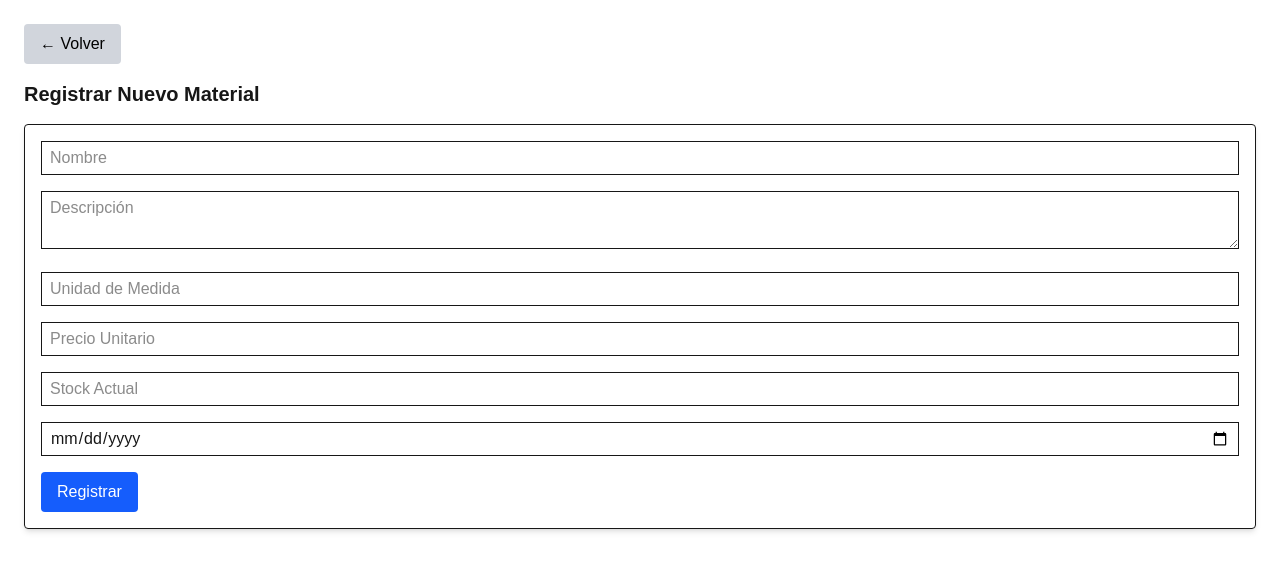
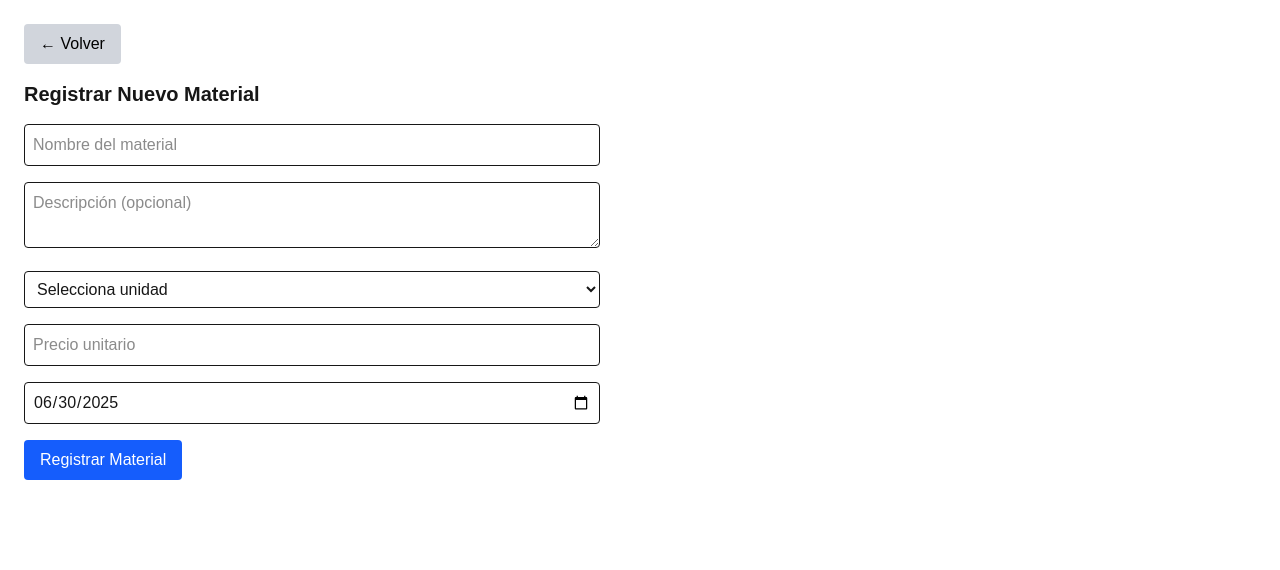
Before and after one commit to diegot-cmd/inventario-obras, a Next.js app: page /materiales/crear in a window 1280 px wide. Shown: the top 570 px of the page. Built offline with nearby package versions, Linux system fonts and the light colour scheme.

Commit message:
actualizacion final

```diff
--- a/src/app/api/materiales/route.ts
+++ b/src/app/api/materiales/route.ts
@@ -1,55 +1,56 @@
-import { NextResponse } from 'next/server';
-import prisma from '@/lib/db';
+import { NextResponse } from 'next/server'
+import prisma from '@/lib/db'
 
-// GET → Listar todos los materiales
-export async function GET() {
+export async function POST(req: Request) {
   try {
-    const materiales = await prisma.materiales.findMany();
-    return NextResponse.json(materiales);
-  } catch (error) {
-    console.error('Error al obtener materiales:', error);
-    return NextResponse.json({ error: 'Error al obtener materiales' }, { status: 500 });
-  }
-}
-
-// POST → Crear nuevo material
-export async function POST(req: Request) {
     const data = await req.json()
     const { nombre, descripcion, unidad_medida, precio_unitario, fecha_registro } = data
 
+    // Validación básica
     if (!nombre || !unidad_medida || !precio_unitario) {
       return NextResponse.json({ error: 'Faltan campos obligatorios' }, { status: 400 })
     }
 
-  // Validar si ya existe el material
+    // Verificar duplicado por nombre
     const existente = await prisma.materiales.findFirst({
-    where: {
-      nombre: {
-        equals: nombre,
-
-      },
-    },
+      where: { nombre: nombre.trim() },
     })
 
     if (existente) {
-    return NextResponse.json({ error: 'El material ya existe' }, { status: 400 })
+      return NextResponse.json({ error: 'Ya existe un material con ese nombre' }, { status: 400 })
     }
 
-  const fecha = fecha_registro ? new Date(fecha_registro) : new Date()
+    // Corregir desfase de zona horaria
+    const fecha = fecha_registro
+      ? new Date(new Date(fecha_registro).getTime() - new Date(fecha_registro).getTimezoneOffset() * 60000)
+      : new Date(new Date().getTime() - new Date().getTimezoneOffset() * 60000)
 
-  try {
-    const nuevoMaterial = await prisma.materiales.create({
+    // Guardar material
+    const nuevo = await prisma.materiales.create({
       data: {
-        nombre,
-        descripcion,
+        nombre: nombre.trim(),
+        descripcion: descripcion || '',
         unidad_medida,
         precio_unitario: parseFloat(precio_unitario),
         fecha_registro: fecha,
       },
     })
-    return NextResponse.json(nuevoMaterial)
+
+    return NextResponse.json(nuevo)
   } catch (error) {
     console.error('Error al registrar material:', error)
     return NextResponse.json({ error: 'No se pudo registrar el material' }, { status: 500 })
   }
 }
+
+export async function GET() {
+  try {
+    const materiales = await prisma.materiales.findMany({
+      orderBy: { fecha_registro: 'desc' },
+    })
+    return NextResponse.json(materiales)
+  } catch (error) {
+    console.error('Error al obtener materiales:', error)
+    return NextResponse.json({ error: 'No se pudieron obtener los materiales' }, { status: 500 })
+  }
+}
--- a/src/app/components/CrearMaterialForm.tsx
+++ b/src/app/components/CrearMaterialForm.tsx
@@ -1,64 +1,131 @@
 'use client'
 
-import { useState } from 'react'
+import { useState, useEffect } from 'react'
 
 export default function CrearMaterialForm() {
-  const [formData, setFormData] = useState({
+  const [form, setForm] = useState({
     nombre: '',
     descripcion: '',
     unidad_medida: '',
     precio_unitario: '',
-    stock_actual: '',
     fecha_registro: '',
   })
 
   const [mensaje, setMensaje] = useState('')
+  const [tipo, setTipo] = useState<'success' | 'error'>('success')
 
-  const handleChange = (e: React.ChangeEvent<HTMLInputElement | HTMLTextAreaElement>) => {
-    setFormData({ ...formData, [e.target.name]: e.target.value })
+  useEffect(() => {
+    // Corrige la fecha para evitar desfase horario (UTC-5, por ejemplo)
+    const hoy = new Date()
+    const fechaLocal = new Date(hoy.getTime() - hoy.getTimezoneOffset() * 60000)
+      .toISOString()
+      .slice(0, 10) // formato yyyy-mm-dd
+    setForm((prev) => ({ ...prev, fecha_registro: fechaLocal }))
+  }, [])
+
+  const handleChange = (e: React.ChangeEvent<HTMLInputElement | HTMLSelectElement | HTMLTextAreaElement>) => {
+    setForm({ ...form, [e.target.name]: e.target.value })
   }
 
   const handleSubmit = async (e: React.FormEvent) => {
     e.preventDefault()
 
-    try {
     const res = await fetch('/api/materiales', {
       method: 'POST',
       headers: { 'Content-Type': 'application/json' },
-        body: JSON.stringify(formData),
+      body: JSON.stringify(form),
     })
 
+    const data = await res.json()
+
     if (!res.ok) {
-        const error = await res.json()
-        setMensaje(`Error: ${error.error || 'No se pudo registrar'}`)
+      setMensaje(data.error || 'Error al registrar material')
+      setTipo('error')
     } else {
-        setMensaje('Material registrado correctamente')
-        setFormData({
+      setMensaje('✅ Material registrado correctamente')
+      setTipo('success')
+      setForm({
         nombre: '',
         descripcion: '',
         unidad_medida: '',
         precio_unitario: '',
-          stock_actual: '',
-          fecha_registro: '',
+        fecha_registro: '', // puedes dejar vacío o volver a establecer la fecha actual
       })
-      }
-    } catch (err) {
-      setMensaje('Error en la solicitud')
-      console.error(err)
     }
   }
 
   return (
-    <form onSubmit={handleSubmit} className="space-y-4 p-4 border rounded shadow-md">
-      <input type="text" name="nombre" placeholder="Nombre" value={formData.nombre} onChange={handleChange} required className="border px-2 py-1 w-full" />
-      <textarea name="descripcion" placeholder="Descripción" value={formData.descripcion} onChange={handleChange} className="border px-2 py-1 w-full" />
-      <input type="text" name="unidad_medida" placeholder="Unidad de Medida" value={formData.unidad_medida} onChange={handleChange} required className="border px-2 py-1 w-full" />
-      <input type="number" name="precio_unitario" placeholder="Precio Unitario" value={formData.precio_unitario} onChange={handleChange} required className="border px-2 py-1 w-full" />
-      <input type="number" name="stock_actual" placeholder="Stock Actual" value={formData.stock_actual} onChange={handleChange} required className="border px-2 py-1 w-full" />
-      <input type="date" name="fecha_registro" placeholder="Fecha de Registro" value={formData.fecha_registro} onChange={handleChange} required className="border px-2 py-1 w-full" />
+    <form onSubmit={handleSubmit} className="space-y-4 max-w-xl">
+      <input
+        name="nombre"
+        value={form.nombre}
+        onChange={handleChange}
+        placeholder="Nombre del material"
+        className="w-full border p-2 rounded"
+        required
+      />
 
-      <button type="submit" className="bg-blue-600 text-white px-4 py-2 rounded">Registrar</button>
-      {mensaje && <p className="text-sm mt-2">{mensaje}</p>}
+      <textarea
+        name="descripcion"
+        value={form.descripcion}
+        onChange={handleChange}
+        placeholder="Descripción (opcional)"
+        className="w-full border p-2 rounded"
+      />
+
+      <select
+        name="unidad_medida"
+        value={form.unidad_medida}
+        onChange={handleChange}
+        className="w-full border p-2 rounded"
+        required
+      >
+        <option value="">Selecciona unidad</option>
+        <option value="unidad">Unidad</option>
+        <option value="bolsa">Bolsa</option>
+        <option value="kilo">Kilo</option>
+        <option value="litro">Litro</option>
+        <option value="metro">Metro</option>
+        <option value="metro cúbico">Metro cúbico</option>
+        <option value="galón">Galón</option>
+        <option value="tabla">Tabla</option>
+        <option value="rollo">Rollo</option>
+        <option value="paquete">Paquete</option>
+        <option value="otro">Otro</option>
+      </select>
+
+      <input
+        type="number"
+        name="precio_unitario"
+        value={form.precio_unitario}
+        onChange={handleChange}
+        placeholder="Precio unitario"
+        step="0.01"
+        className="w-full border p-2 rounded"
+        required
+      />
+
+      <input
+        type="date"
+        name="fecha_registro"
+        value={form.fecha_registro}
+        onChange={handleChange}
+        className="w-full border p-2 rounded"
+        required
+      />
+
+      <button
+        type="submit"
+        className="bg-blue-600 text-white px-4 py-2 rounded hover:bg-blue-700"
+      >
+        Registrar Material
+      </button>
+
+      {mensaje && (
+        <p className={`mt-2 text-sm ${tipo === 'success' ? 'text-green-600' : 'text-red-600'}`}>
+          {mensaje}
+        </p>
+      )}
     </form>
   )
 }
--- a/src/app/materiales/registrar/page.tsx
+++ /dev/null
@@ -1,115 +0,0 @@
-'use client'
-
-import { useState } from 'react'
-
-export default function RegistrarMaterial() {
-  const [form, setForm] = useState({
-    nombre: '',
-    descripcion: '',
-    unidad_medida: '',
-    precio_unitario: '',
-    fecha_registro: '',
-  })
-  const [mensaje, setMensaje] = useState('')
-  const [tipo, setTipo] = useState<'success' | 'error'>('success')
-
-  const handleChange = (e: React.ChangeEvent<HTMLInputElement | HTMLSelectElement | HTMLTextAreaElement>) =>
-    setForm({ ...form, [e.target.name]: e.target.value })
-
-  const handleSubmit = async (e: React.FormEvent) => {
-    e.preventDefault()
-
-    const res = await fetch('/api/materiales', {
-      method: 'POST',
-      headers: { 'Content-Type': 'application/json' },
-      body: JSON.stringify(form),
-    })
-
-    const data = await res.json()
-
-    if (!res.ok) {
-      setMensaje(data.error || 'Error al registrar')
-      setTipo('error')
-    } else {
-      setMensaje('Material registrado correctamente')
-      setTipo('success')
-      setForm({ nombre: '', descripcion: '', unidad_medida: '', precio_unitario: '', fecha_registro: '' })
-    }
-  }
-
-  return (
-    <div className="p-6 max-w-xl mx-auto">
-      <h1 className="text-2xl font-bold mb-4">Registrar Material</h1>
-      <form onSubmit={handleSubmit} className="space-y-4">
-
-        <input
-          name="nombre"
-          value={form.nombre}
-          onChange={handleChange}
-          placeholder="Nombre del material"
-          className="w-full border p-2 rounded"
-          required
-        />
-
-        <textarea
-          name="descripcion"
-          value={form.descripcion}
-          onChange={handleChange}
-          placeholder="Descripción (opcional)"
-          className="w-full border p-2 rounded"
-        />
-
-        <select
-          name="unidad_medida"
-          value={form.unidad_medida}
-          onChange={handleChange}
-          className="w-full border p-2 rounded"
-          required
-        >
-          <option value="">Selecciona unidad</option>
-          <option value="unidad">Unidad</option>
-          <option value="bolsa">Bolsa</option>
-          <option value="kilo">Kilo</option>
-          <option value="litro">Litro</option>
-          <option value="metro">Metro</option>
-          <option value="metro cúbico">Metro cúbico</option>
-          <option value="galón">Galón</option>
-          <option value="tabla">Tabla</option>
-          <option value="rollo">Rollo</option>
-          <option value="paquete">Paquete</option>
-          <option value="otro">Otro</option>
-        </select>
-
-        <input
-          type="number"
-          name="precio_unitario"
-          value={form.precio_unitario}
-          onChange={handleChange}
-          placeholder="Precio unitario"
-          className="w-full border p-2 rounded"
-          step="0.01"
-          required
-        />
-
-        <input
-          type="date"
-          name="fecha_registro"
-          value={form.fecha_registro}
-          onChange={handleChange}
-          className="w-full border p-2 rounded"
-        />
-
-        <div className="flex justify-between items-center">
-          <button type="submit" className="bg-green-600 text-white px-4 py-2 rounded hover:bg-green-700">
-            Registrar
-          </button>
-          <a href="/materiales" className="text-blue-600 hover:underline">← Volver</a>
-        </div>
-
-        {mensaje && (
-          <p className={`mt-2 text-sm ${tipo === 'success' ? 'text-green-600' : 'text-red-600'}`}>{mensaje}</p>
-        )}
-      </form>
-    </div>
-  )
-}
```
Lines whose indentation alone changed are shown as unchanged.
